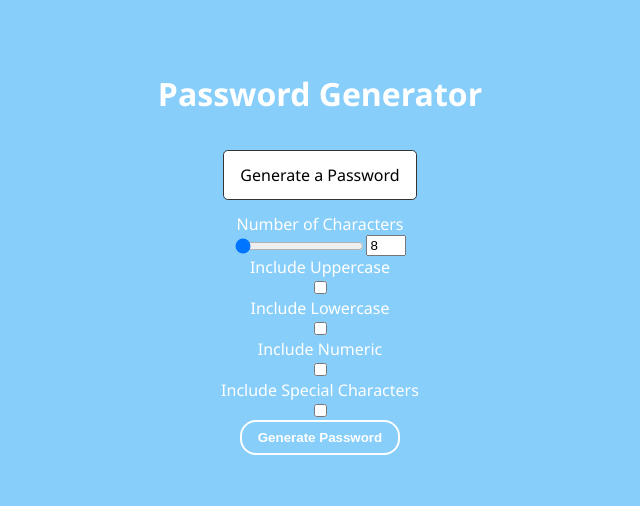
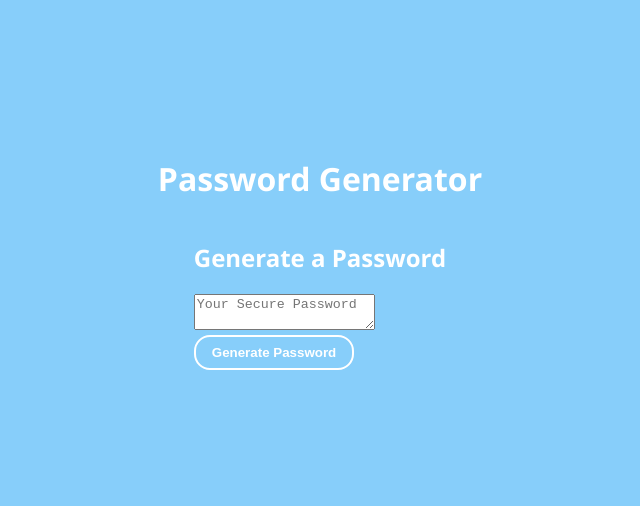
Before and after one commit to kelsieszost/passwordgenerator, a plain HTML site: page index.html in a window 1280 px wide. Shown: the part 227-733 px from the top of the page, without its empty margins (320-960 px from the left). Drawn offline with Linux system fonts and the light colour scheme.

Commit message:
updated html

```diff
--- a/index.html
+++ b/index.html
@@ -12,29 +12,23 @@
       <header>
         <h1 class="title">Password Generator</h1>
       </header>
-          <h2 class="display" id="passwordDisplay">Generate a Password</h2>
-        <form id="generatorForm" class="form">
-          <label for="characterAmountNumber">Number of Characters</label>
-          <div class="character-amount-container">
-            <input type="range"min="8" max="128" value="8" id="characterAmountRange">
-            <input class="number-input" type="number"min="8" max="128" value="8" id="characterAmountNumber">
-          </div>
-
-          <label for="includeUppercase">Include Uppercase</label>
-          <input type="checkbox" id="includeUppercase">
-
-          <label for="includeLowercase">Include Lowercase</label>
-          <input type="checkbox" id="includeLowercase">
-
-          <label for="includeNumeric">Include Numeric</label>
-          <input type="checkbox" id="includeNumeric">
-
-          <label for="includeSpecialCharacters">Include Special Characters</label>
-          <input type="checkbox" id="includeSpecialCharacters">
-
+      <div class="card">
+        <div class="card-header">
+          <h2>Generate a Password</h2>
+        </div>
+        <div class="card-body">
+          <textarea
+            readonly
+            id="password"
+            placeholder="Your Secure Password"
+            aria-label="Generated Password"
+          ></textarea>
+        </div>
+        <div class="card-footer">
           <button id="generate" class="btn">Generate Password</button>
-        </form>
         </div>
+      </div>
+    </div>
     <script src="Assets/script.js"></script>
   </body>
 </html>
```
